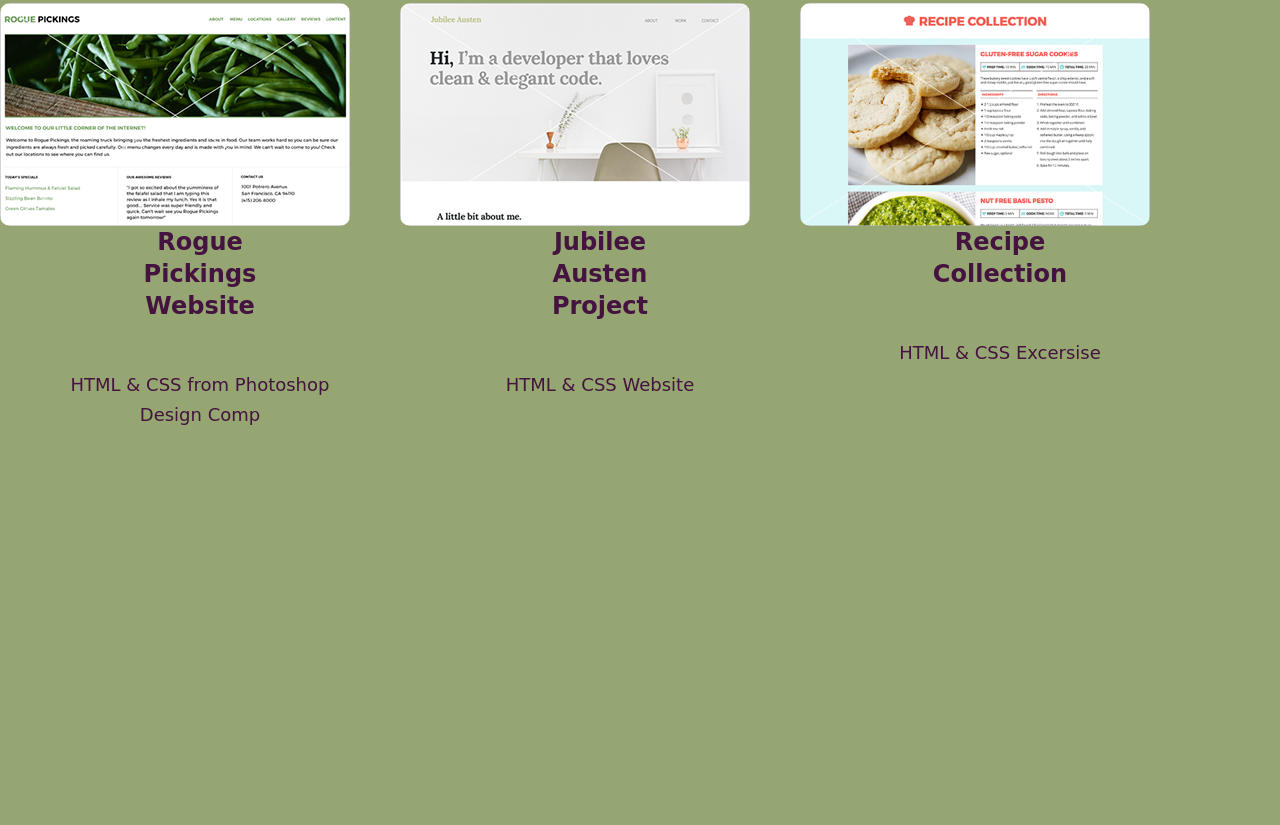
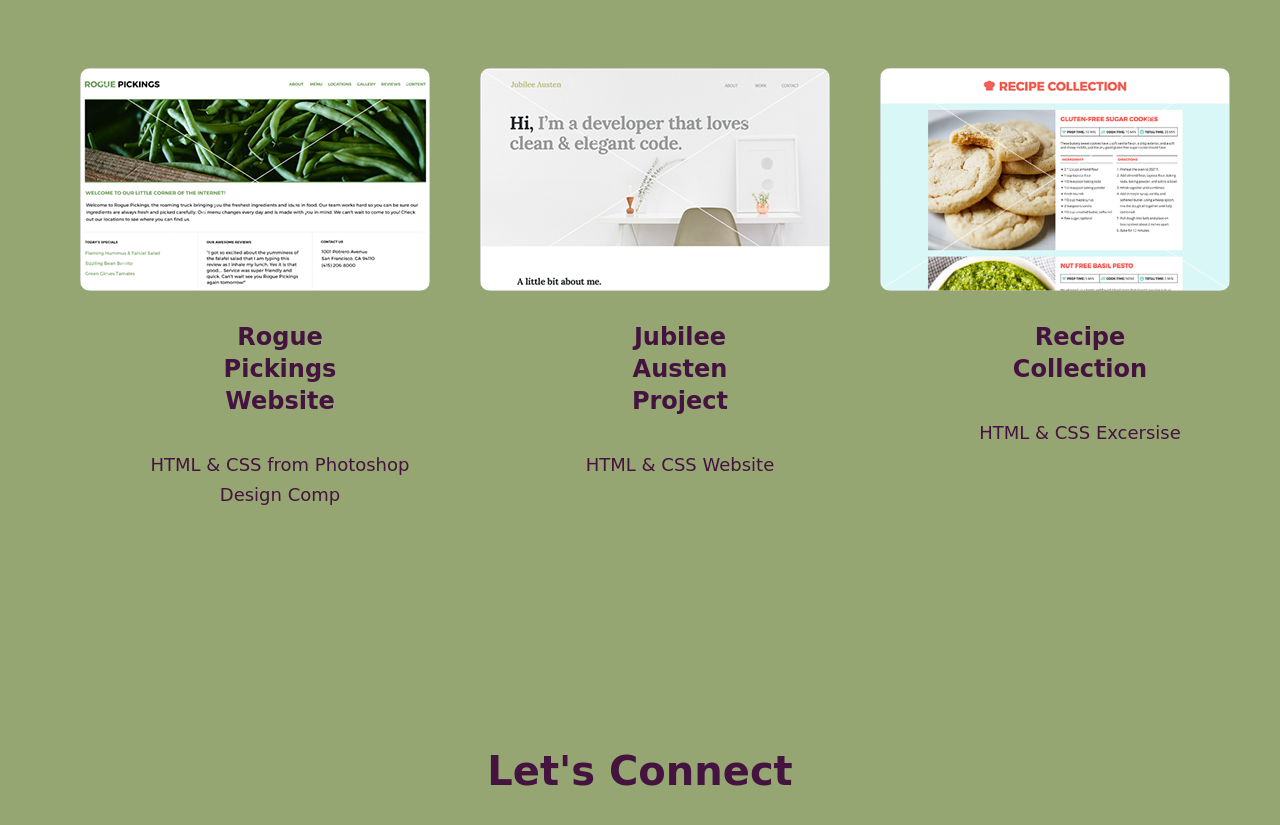
Before and after one commit to Bradliness/Milestone, a plain HTML site: page index.html in a window 1280 px wide. Shown: the part 1376-2201 px from the top of the page. Before the commit the page ends 1983 px from the top, so only its background shows below. Drawn offline with Linux system fonts and the light colour scheme.

Commit message:
Centered stuff

```diff
--- a/css/main.css
+++ b/css/main.css
@@ -122,28 +122,28 @@ p{
   font-family: 'Sriracha', cusive;
   font-size: 18px;
   color:#45133f;
-
-
 }
 
 img.displayed {
   display: block;
-margin-left:auto;
-margin-right:auto;
-width:535px;
+  margin-left:auto;
+  margin-right:auto;
+  width:535px;
 }
 
 h3{
     color:#45133f;
     display:inline-block;
-    padding-bottom: 30px;
+    padding-bottom: 15px;
   }
 
 
 /***** portfolio *****/
 
+
+
 #portfolio {
-  display: inline-block;
+  padding:80px;
   text-align: center;
   font-family: 'Sriracha', cursive;
 }
@@ -153,8 +153,9 @@ h3{
   margin-right:auto;
 }
 #portfolio .third-width{
-  margin-left:auto;
-  margin-right:auto;
+  display:inline-block;
+  text-align: center;
+  margin:auto;
 }
 #portfolio img {
   float: left;
@@ -163,6 +164,7 @@ h3{
   border-style: none;
   border-radius: 10px;
 
+
 }
 
 #portfolio h3 {
@@ -170,6 +172,7 @@ h3{
     line-height: 32px;
     width: 190px;
     margin: 0 auto;
+    padding-top:30px;
 }
 #portfolio p {
   font-family: 'Sriracha', cursive;
@@ -178,3 +181,11 @@ h3{
   line-height: 30px;
   padding: 0 50px;
 }
+
+/***** contact *****/
+#contact h3{
+  display:block;
+  text-align: center;
+  margin:auto;
+  font-size: 40px;
+}
--- a/index.html
+++ b/index.html
@@ -41,6 +41,7 @@
      eye pop and helps you and your business stand out.</p>
 </div>
   </section>
+
      <section id="portfolio">
                <div class="full-width">
                  <div class="third-width">
@@ -61,6 +62,19 @@
                </div>
              </section>
 
+     <section id="contact">
+
+              <div class="full-width">
+                <div class="center">
+                <h3>Let's Connect</h3>
+                </div
+                <div class="third-width">
+
+                </div>
+              <div class=
+
+
+
 
 
 
```
Also changed, not shown: img/new-pic.png (added).
